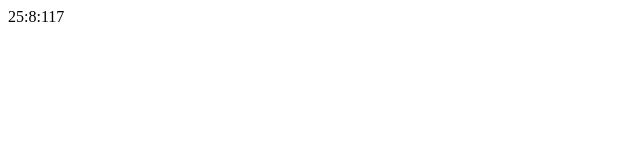
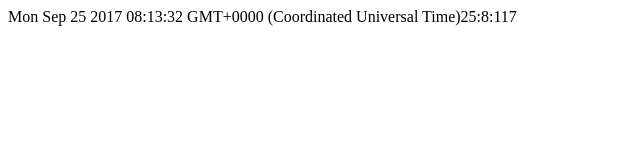
Before and after one commit to vijaj-soni-Noetic/vijaysoni, a plain HTML site: page date Example/setdate.html in a window 1280 px wide. Shown: the whole page, without its empty margins (0-640 px from the left). Drawn offline with Linux system fonts and the light colour scheme.

Commit message:
second  commit

```diff
--- a/date Example/setdate.html
+++ b/date Example/setdate.html
@@ -8,6 +8,7 @@
     d.setDate(25);
     d.setMonth(08);
     d.setYear(2017);
+    document.write(d);
     document.write(d.getDate()+":"+ d.getMonth()+":"+ d.getYear());
 </script>
 </body>
```
Also changed, not shown: newfill.html (added), 1 other file.
